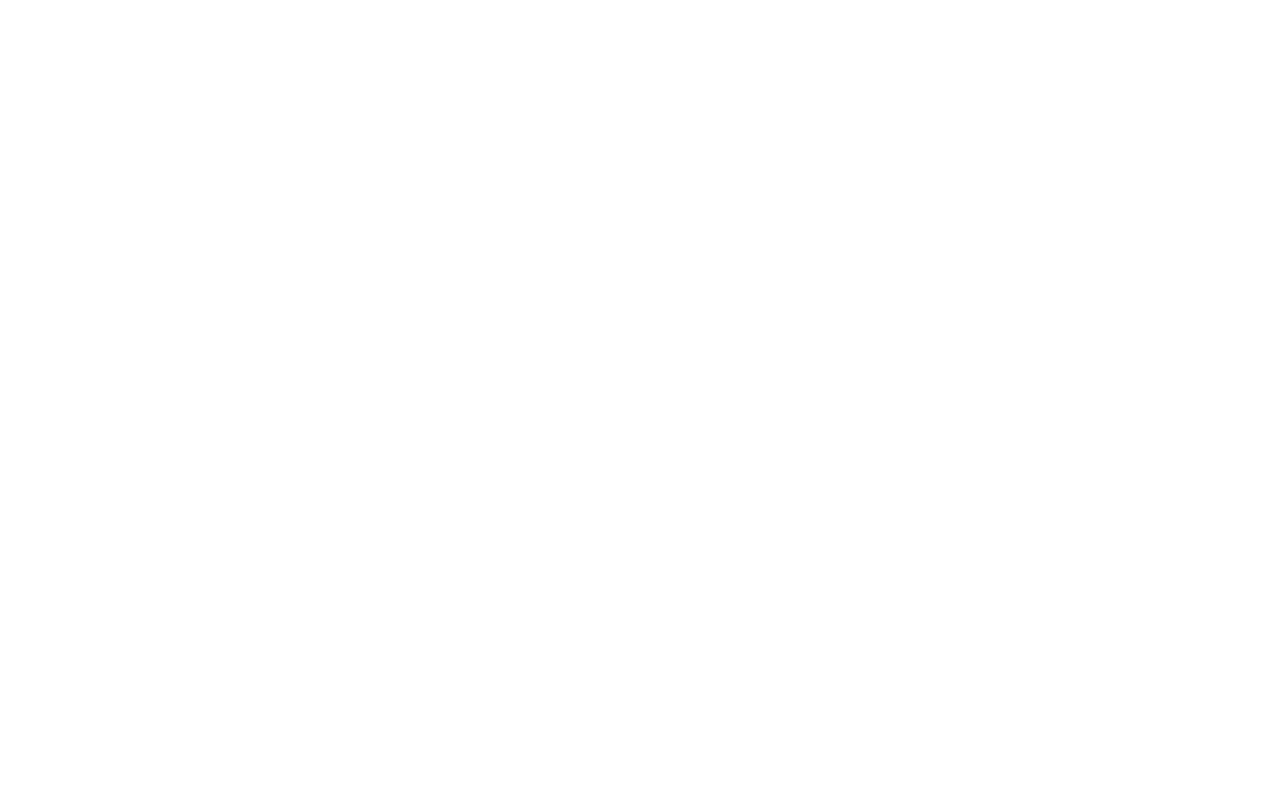
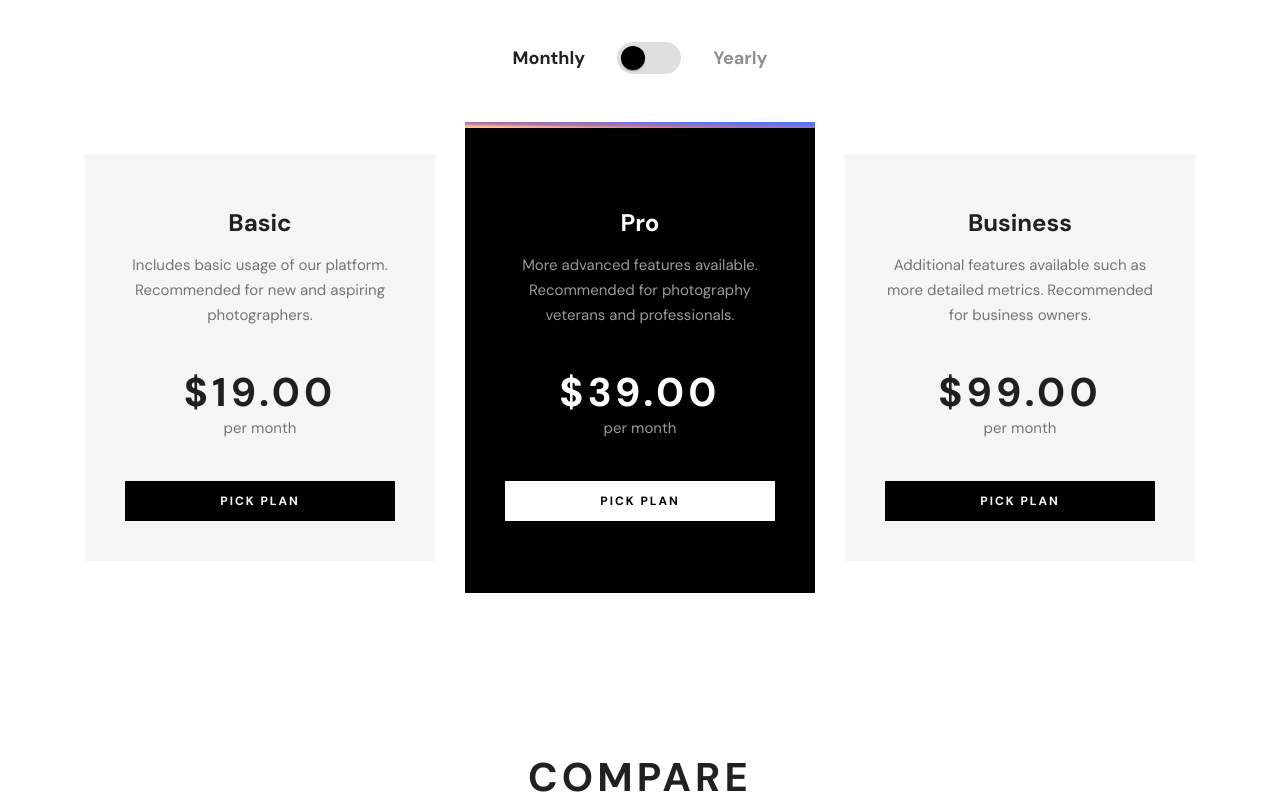
Before and after one commit to nekopudding/photosnap-multi-page-website, a React (Create React App) app: page /photosnap-multi-page-website/pricing in a window 1280 px wide. Shown: the part 640-1440 px from the top of the page. Before the commit the page ends 800 px from the top, so only its background shows below. Built offline with nearby package versions, Linux system fonts and the light colour scheme.

Commit message:
pricing progressed and fixed some bugs

```diff
--- /dev/null
+++ b/src/components/BetaSection.jsx
@@ -0,0 +1,43 @@
+import { Box, Typography } from '@mui/material'
+import React from 'react'
+import ArrowButton from './Button/ArrowButton'
+import { SectionGradientBar } from './HeaderSection'
+import betaBg from 'assets/shared/desktop/bg-beta.jpg'
+import theme from 'theme'
+
+function BetaSection() {
+  return (
+    <Box sx={{
+      position: 'relative',
+    }}>
+      <SectionGradientBar/>
+      <Box component='img' src={betaBg} sx={{
+        position: 'absolute',
+        objectFit: 'cover',
+        zIndex: -1,
+        width: '100%', height: '100%', left: 0, top: 0
+      }}/>
+      <Box sx={{
+        px: {laptop: '165px', tablet: '40px', mobile: '32px'},
+        height: '100%',
+        py: {mobile: '64px', tablet: '68px'},
+        display: 'flex', alignItems: {tablet: 'center', mobile: 'start'},
+        '& *': {color: 'white !important', stroke: 'white'},
+        flexDirection: {tablet: 'row', mobile: 'column'},
+      }}>
+        <Typography variant='h1' sx={{
+          textTransform: 'uppercase',
+          display: 'inline-block',
+          width: 400,
+          [theme.breakpoints.down('tablet')]: {...theme.typography.mobileH1, width: 'auto'},
+        }}>We're in Beta. Get your invite today!</Typography>
+        <Box sx={{flexGrow: 1}}/>
+
+        <ArrowButton sx={{mt: {tablet: 0, mobile: 3} }}>Get an invite</ArrowButton>
+      </Box>
+
+    </Box>
+  )
+}
+
+export default BetaSection
--- a/src/components/Card/Card.jsx
+++ b/src/components/Card/Card.jsx
@@ -19,7 +19,7 @@
             transform: 'translateY(-24px)',
           },
           '&:hover .hover-border': {
-            background: `linear-gradient(1deg, ${theme.palette.a1} 25%, ${theme.palette.a2} 50%, ${theme.palette.a3} 75%)`,
+            background: theme.palette.horizontalGradient,
             height: 6
           },
           ...props.sx
--- a/src/components/HeaderSection.jsx
+++ b/src/components/HeaderSection.jsx
@@ -31,13 +31,13 @@
 
 export const SectionGradientBar = styled(Box)(({ theme }) => ({
   position: 'absolute', width: 6, height: '100%',
-  background: `linear-gradient(88deg, ${theme.palette.a1} -10%, ${theme.palette.a2} 30%, ${theme.palette.a3} 90%)`,
+  background: theme.palette.verticalGradient,
   [theme.breakpoints.down('tablet')]:{
     top: 0,
     height: 6,
     width: 128,
     marginLeft: '33px',
-    background: `linear-gradient(3deg, ${theme.palette.a1} -10%, ${theme.palette.a2} 30%, ${theme.palette.a3} 90%)`,
+    background: theme.palette.horizontalGradient,
   }
 }));
 
--- /dev/null
+++ b/src/components/PlanToggle.jsx
@@ -0,0 +1,56 @@
+import { Switch,Box, Typography } from '@mui/material'
+import React from 'react'
+import theme from 'theme'
+
+function PlanToggle(props) {
+  const {isYearly,setIsYearly, sx} = props;
+  return (
+    <Box sx={{
+      width: 255,
+      display: 'flex',
+      alignItems: 'center',
+      '& > * + *': {
+        ml: '32px !important'
+      },
+      ...sx
+    }}>
+      <Typography variant='h3' sx={{opacity: isYearly ? 0.5 : 1}}>Monthly</Typography>
+      <Switch
+        checked={isYearly}
+        onChange={()=>setIsYearly(!isYearly)}
+        aria-label="toggle yearly/monthly plan"
+        sx={{
+          p: 0,
+          height: 32,
+          width: 64,
+          borderRadius: '16px',
+          bgcolor: isYearly ? (theme.palette.black + " !important") : (theme.palette.grey  + " !important"),
+          "& > .MuiSwitch-switchBase": {
+            p: '4px',
+            display: 'flex',
+            alignItems: 'center'
+          },
+          "& .Mui-checked": {
+            transform: 'translateX(32px)',
+          },
+          "& .MuiSwitch-thumb": {
+            width: '24px',
+            height: '24px',
+            color: isYearly ? (theme.palette.white + " !important") : (theme.palette.black  + " !important"),
+          },
+          "& .MuiSwitch-input": {
+            height: '32px',
+            width: "96px",
+            left: '-32px',
+          },
+          '& .MuiSwitch-track': {
+            bgcolor: 'transparent !important'
+          }
+        }}
+      />
+      <Typography variant='h3' sx={{opacity: isYearly ? 1 : 0.5}}>Yearly</Typography>
+    </Box>
+  )
+}
+
+export default PlanToggle
--- /dev/null
+++ b/src/pages/Pricing.jsx
@@ -0,0 +1,107 @@
+import HeaderSection from 'components/HeaderSection'
+import React, { useState } from 'react'
+import hero from 'assets/pricing/desktop/hero.jpg'
+import BetaSection from 'components/BetaSection'
+import { Box, Stack, Typography } from '@mui/material'
+import Button from 'components/Button/Button'
+import PlanToggle from 'components/PlanToggle'
+import theme from 'theme'
+
+const heroSection =  {
+  id: 1,
+  sx: {height: 490},
+  header: 'Pricing',
+  body: 'Create a your stories, Photosnap is a platform for photographers and visual storytellers. It’s the simple way to create and share your photos.',
+  invertColors: true,
+  image: hero
+}
+
+const monthlyPlans = [
+  {
+    title: 'Basic',
+    body: 'Includes basic usage of our platform. Recommended for new and aspiring photographers.',
+    price: '$19.00',
+  },
+  {
+    title: 'Pro',
+    body: 'More advanced features available. Recommended for photography veterans and professionals.',
+    price: '$39.00',
+  },
+  {
+    title: 'Business',
+    body: 'Additional features available such as more detailed metrics. Recommended for business owners.',
+    price: '$99.00',
+  },
+]
+const yearlyPrices = ['$190.00','$390.00','$990.00']
+
+function Pricing() {
+  const [isYearly,setIsYearly]= useState(false);
+  return (
+    <>
+      <HeaderSection {...heroSection}/>
+      <Box sx={{mt: '120px', mb: '160px'}}>
+        <PlanToggle isYearly={isYearly} setIsYearly={setIsYearly} sx={{mx: 'auto'}}/>
+        <Box sx={{mt: 6, display: 'flex', justifyContent: 'center', '& > * + *': {ml: '30px'}, alignItems: 'center'}}>
+          {monthlyPlans.map(({title,body,price}, i) => {
+            return (
+              <Stack key={title} sx={{
+                width: 350,
+                position: 'relative',
+                height: 'fit-content',
+                bgcolor: '#f5f5f5',
+                pt: (i === 1) ? 11 : 7,
+                pb: (i===1) ? 9 : 5,
+                px: 5,
+                justifyContent: 'center',
+                '& *': {textAlign: 'center'},
+                ...(i === 1 && {
+                  bgcolor: theme.palette.black,
+                  '& > *': {color: theme.palette.white,textAlign: 'center'}
+                })
+              }}>
+                {i === 1 && <Box sx={{
+                  background: theme.palette.horizontalGradient,
+                  position: 'absolute', top: 0, left: 0,
+                  height: 6, width: '100%',
+                }}/>}
+                <Typography variant='h2'>{title}</Typography>
+                <Typography variant='body' sx={{mt: '18px'}}>{body}</Typography>
+                <Typography variant='h1' sx={{
+                  mt: '40px'
+                }}>{isYearly ? yearlyPrices[i] : price}</Typography>
+                <Typography variant='body'>{isYearly ? 'per year' : 'per month'}</Typography>
+                <Button variant='contained' sx={{width: '100%', mt: '40px'}} invertColors={i=== 1}>Pick Plan</Button>
+              </Stack>
+            )
+          })}
+        </Box>
+      </Box>
+
+
+      <Typography variant='h1' sx={{
+        textTransform: 'uppercase',
+        textAlign: 'center'
+      }}>Compare</Typography>
+
+      The Features
+
+      Basic
+      Pro
+      Business
+
+      Unlimited Story Posting
+      Unlimited Photo Upload
+      Embedding Custom Content
+      Customize Metadata
+      Advanced Metrics
+      Photo Downloads
+      Search Engine Indexing
+      Custom Analytics
+
+      <BetaSection/>
+    </>
+  )
+}
+
+export default Pricing
--- a/src/pages/Pricing.tsx
+++ /dev/null
@@ -1,56 +0,0 @@
-import React from 'react'
-
-function Pricing() {
-  return (
-    <>
-      Pricing
-
-      Create a your stories, Photosnap is a platform for photographers and visual storytellers.
-      It’s the simple way to create and share your photos.
-
-      Monthly
-      Yearly
-
-      Basic
-      Includes basic usage of our platform. Recommended for new and aspiring photographers.
-      $19.00 per month
-      $190.00 per year
-      Pick Plan
-
-      Pro
-      More advanced features available. Recommended for photography veterans and professionals.
-      $39.00 per month
-      $390.00 per year
-      Pick Plan
-
-      Business
-      Additional features available such as more detailed metrics. Recommended for business owners.
-      $99.00 per month
-      $990.00 per year
-      Pick Plan
-
-      Compare
-
-      The Features
-
-      Basic
-      Pro
-      Business
-
-      Unlimited Story Posting
-      Unlimited Photo Upload
-      Embedding Custom Content
-      Customize Metadata
-      Advanced Metrics
-      Photo Downloads
-      Search Engine Indexing
-      Custom Analytics
-
-      We're in Beta. Get your invite today!
-
-      Get an invite
-    </>
-  )
-}
-
-export default Pricing
--- a/src/pages/Stories.jsx
+++ b/src/pages/Stories.jsx
@@ -180,7 +180,7 @@
   function updateWidthState(){
     if (windowW < theme.breakpoints.values.tablet) setWidthState(2);
     else if (windowW < theme.breakpoints.values.laptop) setWidthState(1);
-    else setWidthState(2)
+    else setWidthState(0)
   }
 
   useEffect(()=> {
--- a/src/theme.js
+++ b/src/theme.js
@@ -24,8 +24,10 @@
   },
   palette: {
     ..._,
+
     gradientBW: `rgba(0,0,0,0.0001) 0%, rgba(0,0,0,0.6612) 100%`,
-    gradient: `${_.a1} 0%, ${_.a2} 50%, ${_.a3} 100%`,
+    horizontalGradient: `linear-gradient(1deg, ${_.a1} 10%, ${_.a2} 40%, ${_.a3} 80%)`,
+    verticalGradient: `linear-gradient(88deg, ${_.a1} -10%, ${_.a2} 30%, ${_.a3} 90%)`,
     background: {
       default: _.white,
     },
```
Also changed, not shown: src/pages/Features.jsx (+3 -35 lines).
